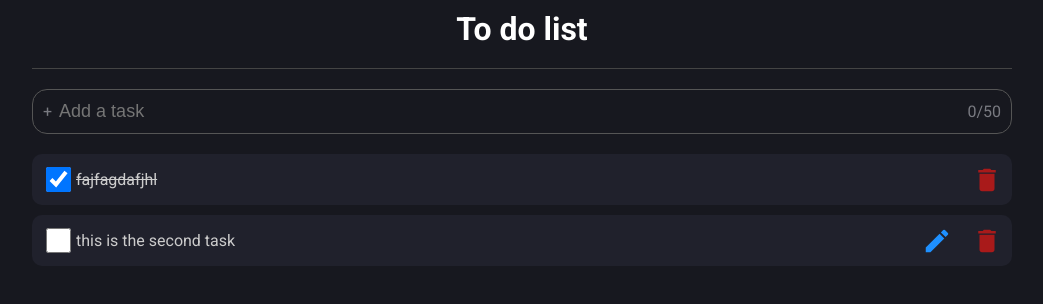
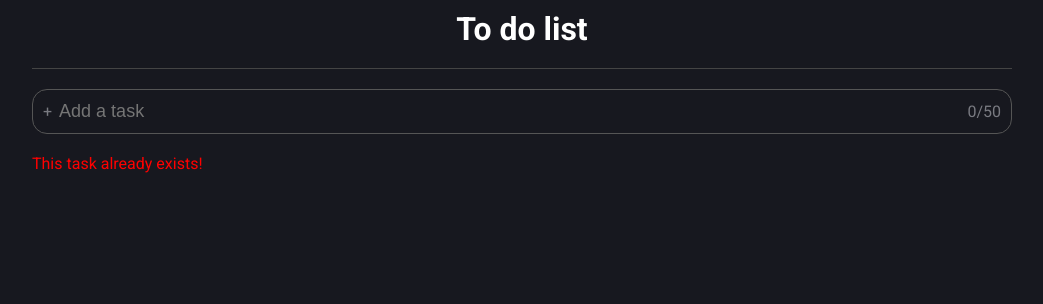
Before and after one commit to xistoeugenio/mini-typescript-projects, a React (Create React App) app: page / in a window 1280 px wide. Shown: the top 304 px of the page, without its empty margins (118-1161 px from the left). Built offline with nearby package versions, Linux system fonts and the light colour scheme.

Commit message:
added function that saves tasks in the localStorage.

```diff
--- a/src/App.tsx
+++ b/src/App.tsx
@@ -5,23 +5,23 @@ import ListItem from "./components/listItem/ListItem";
 import AddArea from "./components/addArea/AddArea";
 
 const App = () => {
-  const [list, setList] = useState<Item[]>([
-    { id: 1, name: "fajfagdafjhl", done: true },
-    { id: 2, name: "this is the second task", done: false }
-  ])
+  const [list, setList] = useState<Item[]>(JSON.parse(localStorage.getItem("tasks") as string) || [])
+  const [errorTask, setErrorTask] = useState(true)
 
   const handleAddTask = (taskName: string) => {
     let newList = [...list]
     newList.push({
-      id: list.length + 1,
+      id: Math.floor(Math.random() * 9999999),
       name: taskName,
       done: false,
     })
+    localStorage.setItem("tasks", JSON.stringify(newList))
     setList(newList)
   }
 
   const handleDeleteTask = (taskName: string) => {
     const newList = list.filter(data => data.name !== taskName);
+    localStorage.setItem("tasks", JSON.stringify(newList))
     setList(newList)
   }
 
@@ -33,6 +33,7 @@ const App = () => {
         newList[i].done = done;
       }
     }
+    localStorage.setItem("tasks", JSON.stringify(newList))
     setList(newList);
   }
 
@@ -43,6 +44,7 @@ const App = () => {
         newList[i].name = name;
       }
     }
+    localStorage.setItem("tasks", JSON.stringify(newList))
     setList(newList);
   }
 
@@ -51,14 +53,15 @@ const App = () => {
       <C.Area>
         <C.Header>To do list</C.Header>
         <AddArea onEnter={handleAddTask} />
+        {errorTask && <p className="errorTask">This task already exists!</p>}
         {list.map((item, index) => (
           <ListItem
             key={index}
             item={item}
             onChange={handleTaskChange}
             editTask={editTask}
-            deleteTask ={handleDeleteTask}
-            />
+            deleteTask={handleDeleteTask}
+          />
         ))}
       </C.Area>
     </C.Container>
--- a/src/app.styles.ts
+++ b/src/app.styles.ts
@@ -9,6 +9,11 @@ export const Area = styled.div`
 margin: auto;
 max-width: 980px;
 padding: 10px;
+
+.errorTask{
+    color: red;
+    margin: 20px 0;
+}
 `
 export const Header = styled.h1`
 margin: 0;
```
